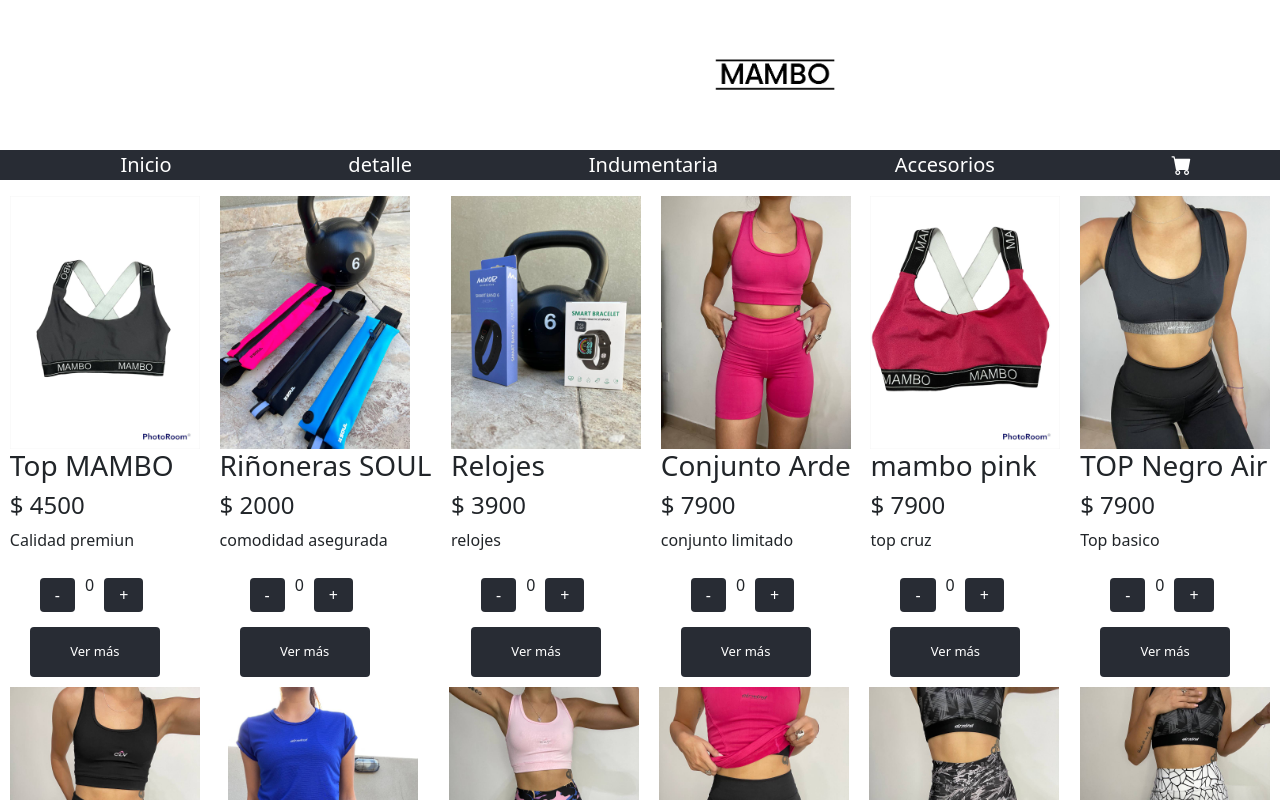
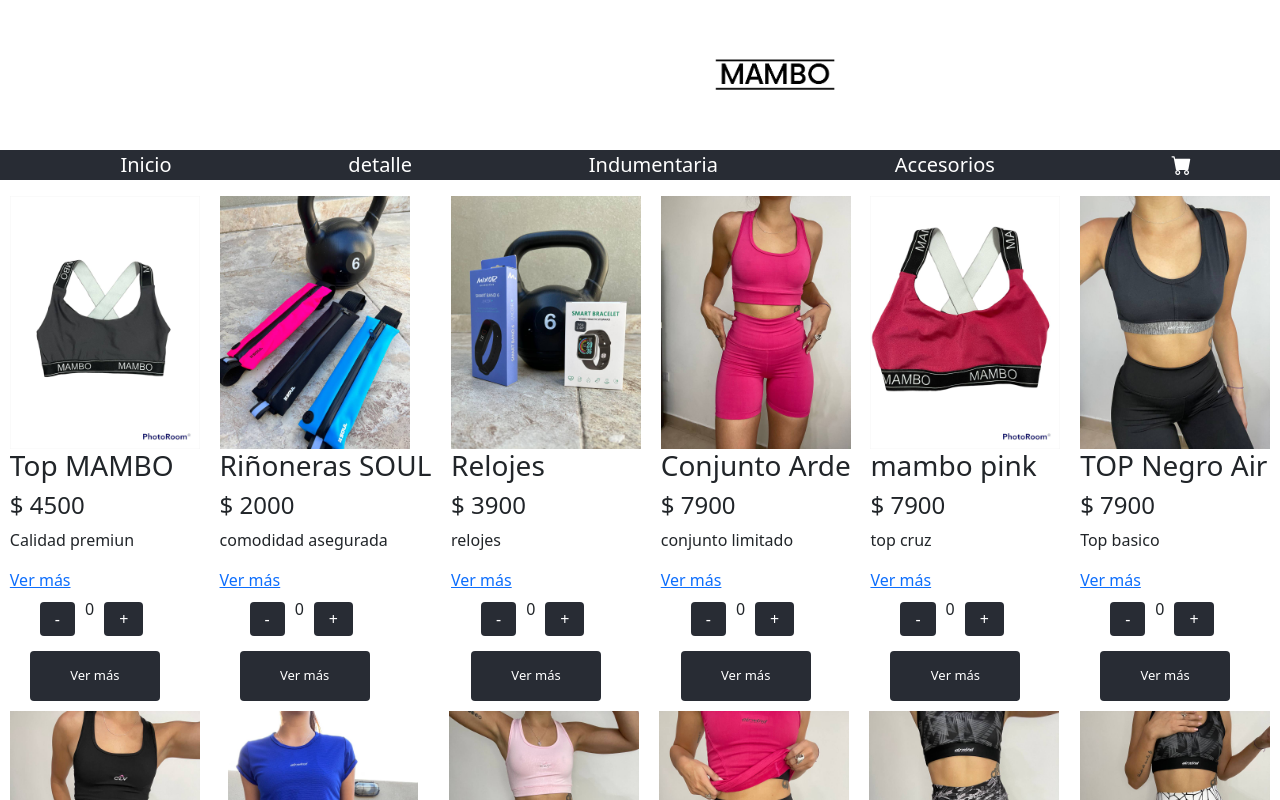
Before and after one commit to belenpadilla/Pre-Entrega1-Padilla, a React (Create React App) app: page /inicio in a window 1280 px wide. Shown: the top 800 px of the page. Built offline with nearby package versions, Linux system fonts and the light colour scheme.

Commit message:
sigo trabajando

```diff
--- a/src/App.js
+++ b/src/App.js
@@ -13,9 +13,9 @@
     <BrowserRouter>
       <NavBar />
       <Routes>
-      <Route path='/' element={<ItemListContainer/>}></Route>
-        <Route path='/inicio' element={<ItemListContainer/>}></Route>
-        <Route path='/categoria/:categoriaid' element={<ItemListContainer/>}></Route>
+      <Route path='/inicio' element={<ItemListContainer/>}></Route>
+        <Route path='/detalle/detalleid' element={<ItemDetailContainer/>}></Route>
+        <Route path='/categotia/:categoriaid' element={<ItemListContainer/>}></Route>
         <Route path='/item/:itemid' element={<ItemDetailContainer/>}></Route>
         <Route path='*' element={<h1>ERROR pagina no encontrada</h1>}></Route>
       </Routes>
--- a/src/components/Item/Item.jsx
+++ b/src/components/Item/Item.jsx
@@ -2,6 +2,8 @@
 import BotonDiseño from '../Boton/Boton';
 import Botoncantidad from '../Boton/Botoncantidad'
 import { Link } from 'react-router-dom';
+import articulos from '../../data/articulos';
+
 
 
 function Item({listado}) {
@@ -12,9 +14,9 @@
         <h3>{listado.titulo}</h3>
         <h4>$ {listado.precio}</h4>
         <p>{listado.detalle}</p>
-        <Link className="producto" to={`/item/${(listado.id)}`}></Link>
+        <Link className="producto" to={`/articulos/${(articulos.id)}`}>Ver más</Link>
         <Botoncantidad/>
-        <BotonDiseño>Ver más</BotonDiseño>
+        <BotonDiseño>Agregar al carrito</BotonDiseño>
         </div>
 )
 }
--- a/src/components/ItemListContainer/ItemlistContainer.jsx
+++ b/src/components/ItemListContainer/ItemlistContainer.jsx
@@ -3,7 +3,7 @@
 import Item from '../Item/Item';
 import { useEffect, useState } from 'react';
 import ClickCantidad from '../Boton/Botoncantidad';
-import getItem from '../../servicio/mock';
+import {getItem, getItemDetalle} from '../../servicio/mock';
 import ItemDetailContainer from '../ItemDetailContainer/ItemDetailContainer';
 import { useParams } from 'react-router-dom';
 
@@ -17,7 +17,7 @@
         categoriaid === undefined ?
         setArticulos(completado)
         :
-        setArticulos(completado.filter(Item => Item.categoriaid.toLowerCase() === categoriaid.toLowerCase))
+        setArticulos(completado.filter(Item => Item.categoriaid.toLowerCase() === categoriaid.toLowerCase()))
     });
 },[categoriaid]);
 
--- a/src/data/articulos.js
+++ b/src/data/articulos.js
@@ -1,5 +1,5 @@
 
-const articulos = [
+export const articulos = [
     {
     id:1,
     titulo:"Top MAMBO",
--- a/src/servicio/mock.js
+++ b/src/servicio/mock.js
@@ -1,10 +1,11 @@
 import articulos from "../data/articulos";
 import item from "../components/Item/Item"
-function getItem() {
+
+ export function getItem() {
     return new Promise((resolve, reject) => {
     setTimeout(() => {
         resolve(articulos);
-    },1000)
+    },1)
 });
 }
 
@@ -12,10 +13,10 @@
     return new Promise((resolve, reject) => {
     setTimeout(() => {
         resolve(articulos.find(item.id === Number(itemid)));
-    },1000)
+    },1)
 });
 }
 
 
 
-export default getItem;
+/*export default getItem;*/
```
